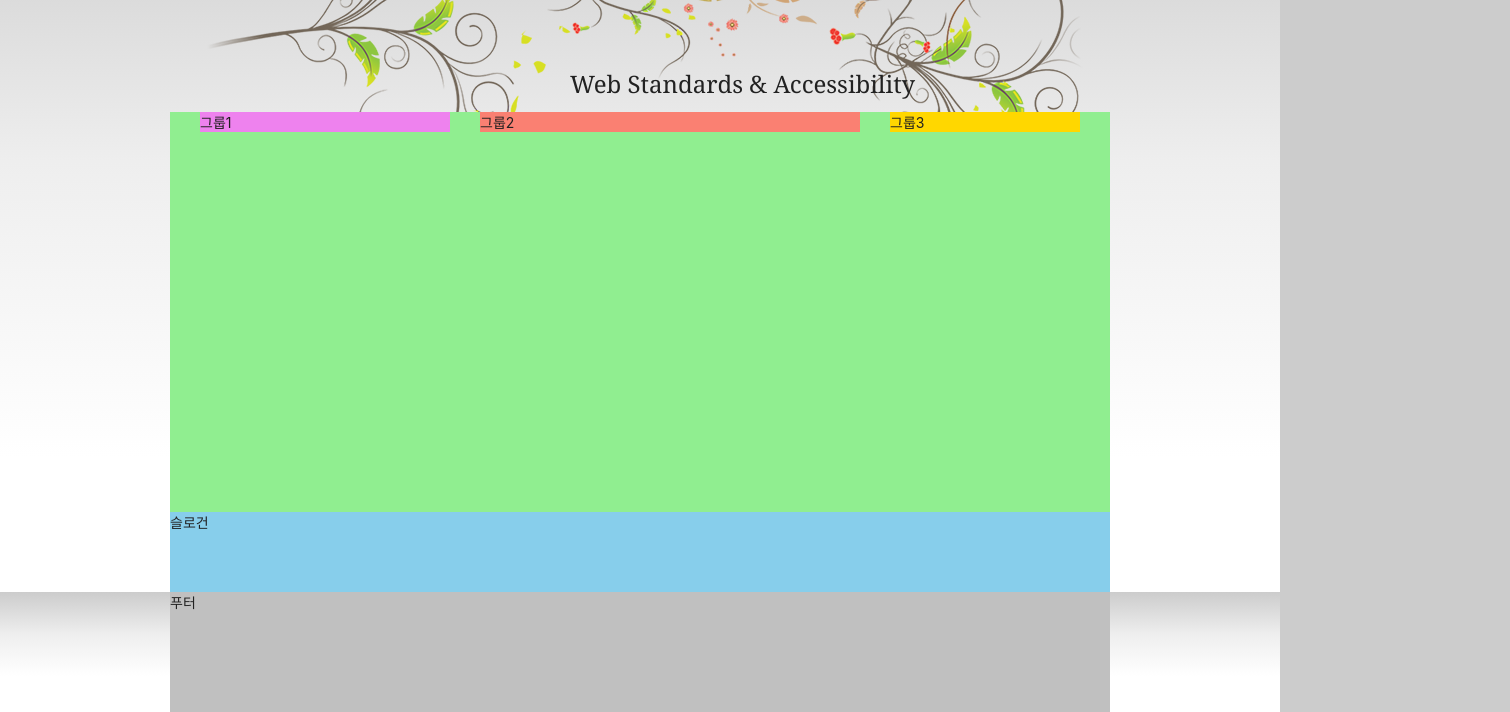
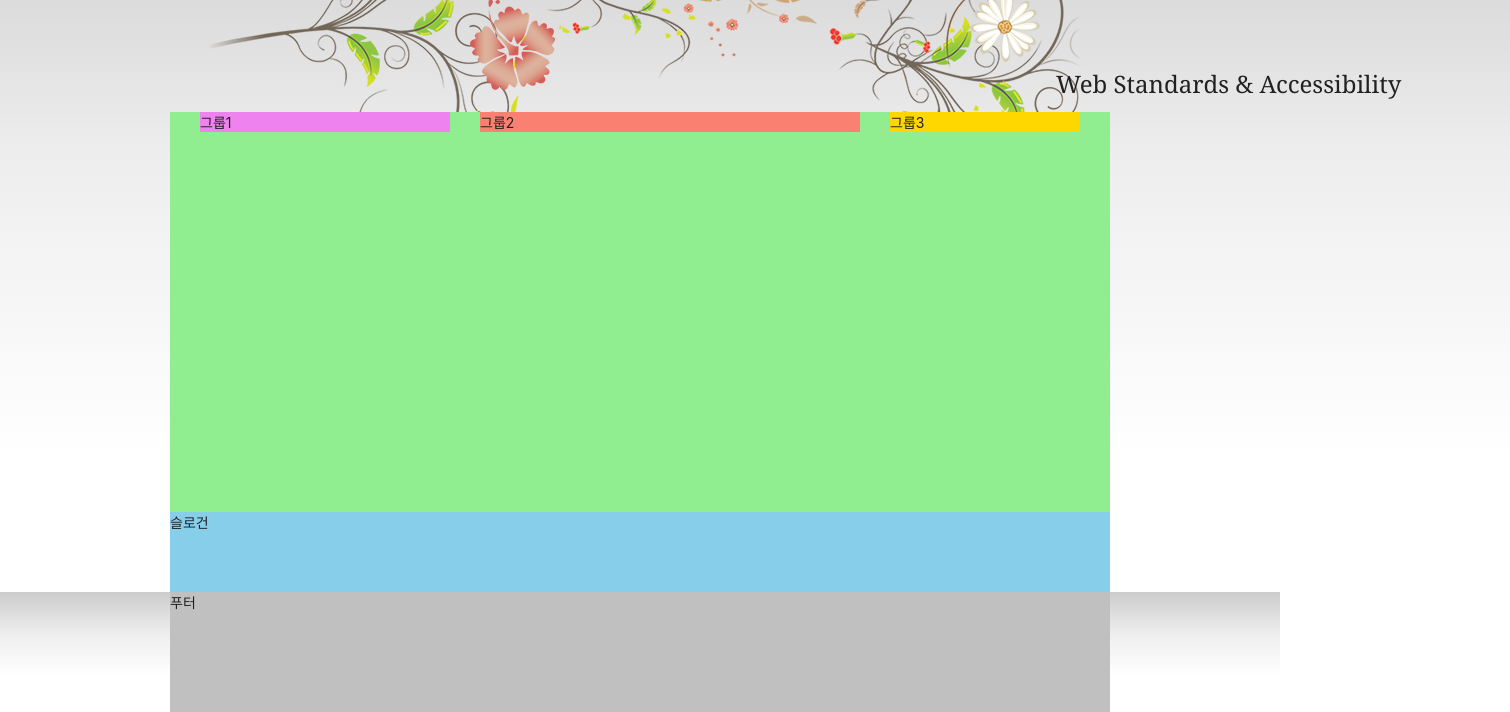
Before and after one commit to eeeyooon/HTML5_practice, a plain HTML site: page index.html in a window 1280 px wide. Shown: the part 135-847 px from the top of the page, 1510 px wide, since content can reach past the window. Drawn offline with Linux system fonts and the light colour scheme; a web font is replaced by a local one.

Commit message:
fadeEffect 애니메이션 완성

```diff
--- a/styles/style.css
+++ b/styles/style.css
@@ -256,6 +256,18 @@ body {
   }
 }
 
+@keyframes fadeEffect {
+  0% {
+    opacity: 1;
+  }
+  50% {
+    opacity: 0;
+  }
+  100% {
+    opacity: 1;
+  }
+}
+
 .visual {
   /* background-color: pink; */
   height: 120px;
@@ -263,17 +275,50 @@ body {
   /* 이번엔 .visual-text에 absoulte설정으로 박스늘어나는 것 해결 */
 }
 
+.visual::before,
+.visual::after {
+  content: "";
+  position: absolute;
+  width: 100%;
+  height: 100%;
+  /* 부모요소에 정확히 위치하게끔 */
+  /* before 와 after 를 부모요소의 똑같이 겹치게 하려고 width , height 100%  */
+  top: 0;
+  left: 0;
+  animation-name: fadeEffect;
+  animation-duration: 2000ms;
+  animation-iteration-count: infinite;
+  animation-direction: alternate;
+}
+
+.visual::before {
+  /* background-color: yellow; */
+
+  background: url(./images/ani_flower_01.png) no-repeat 0 -10px,
+    url(./images/ani_flower_02.png) no-repeat 600px 0;
+}
+
+.visual::after {
+  /* background-color: pink; */
+  background-image: url(./images/ani_flower_03.png),
+    url(./images/ani_flower_04.png);
+  background-repeat: no-repeat;
+  background-position: 300px 0, 800px 0;
+  animation-delay: 1000ms;
+}
+
 .visual-text {
   font-family: Georgia, "Times New Roman", Times, serif;
   /* background-color: cornflowerblue; */
-  animation-name: moveEffect;
-  animation-duration: 2000ms;
-  animation-fill-mode: forwards;
-  animation-timing-function: ease-in-out;
+  animation: moveEffect 400ms ease-in-out forwards;
+
   /* 상자 늘어나지 못하게 */
   /* display: inline-block; */
-  position: absolute;
   /* 이걸 추가하면 .visual에 relative 추가해야함. */
+  /* position: absolute; */
+  /* 가상요소선택자 추가하면서 relative */
+  position: relative;
+  z-index: 1;
 }
 
 /* 메인 */
```
